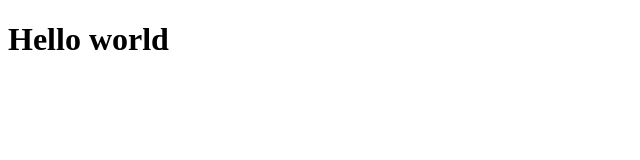
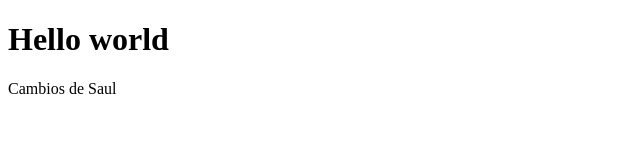
Before and after one commit to sauljlm/p-daniel, a plain HTML site: page index.html in a window 1280 px wide. Shown: the whole page, without its empty margins (0-640 px from the left). Drawn offline with Linux system fonts and the light colour scheme.

Commit message:
primeros cambios de Saul

```diff
--- a/index.html
+++ b/index.html
@@ -7,5 +7,6 @@
 </head>
 <body>
   <h1>Hello world</h1>
+  <p>Cambios de Saul</p>
 </body>
 </html>
```
